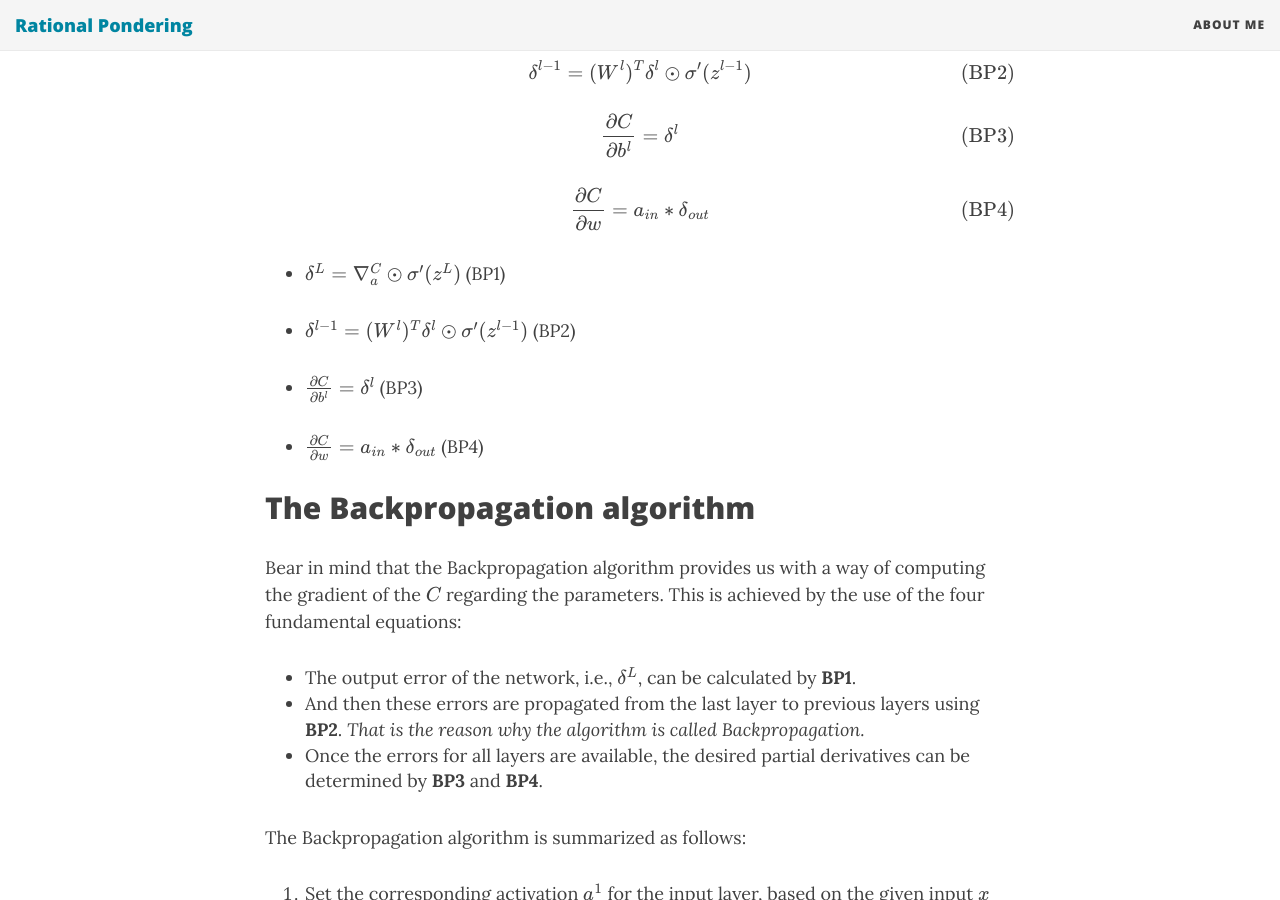
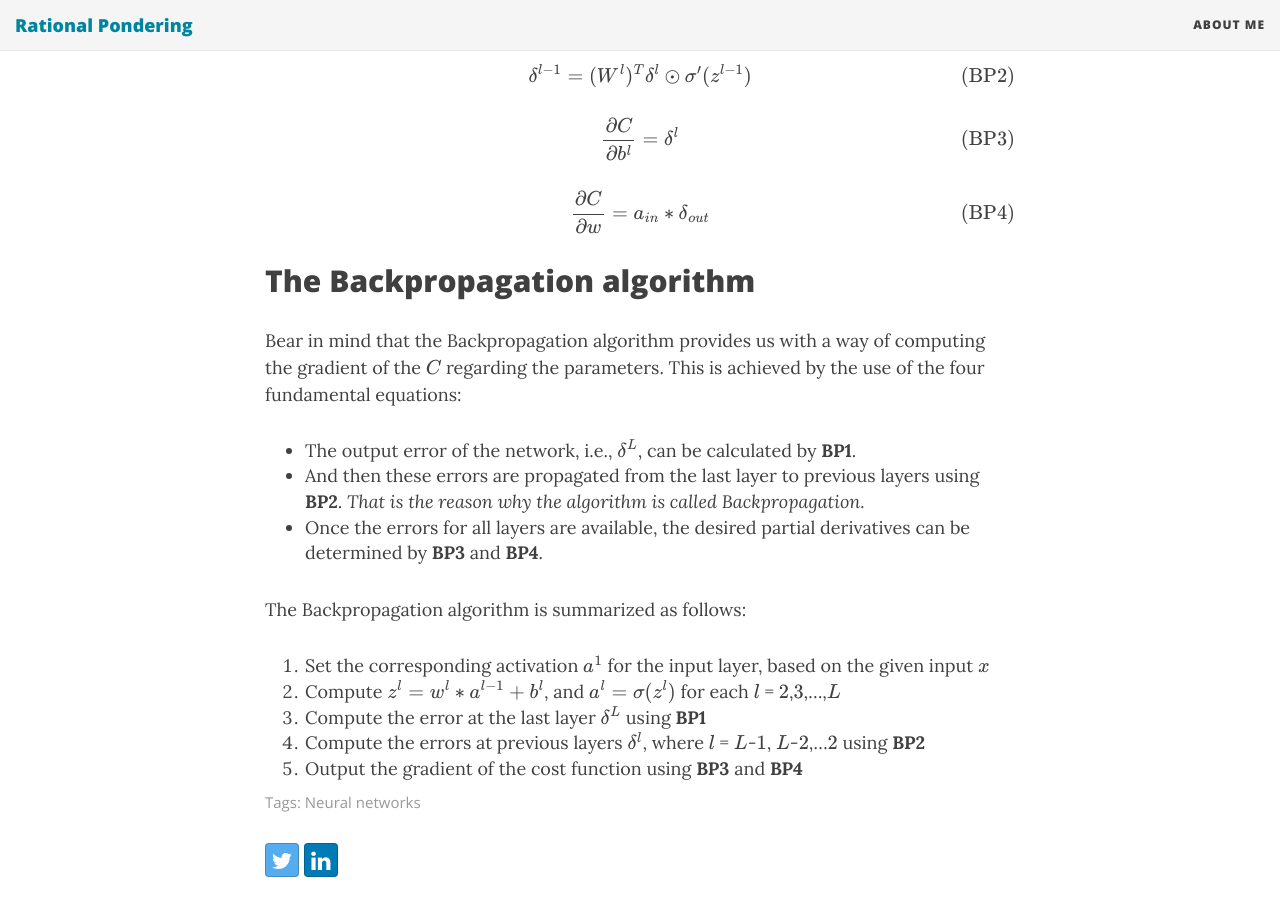
Before and after one commit to const-yield/const-yield.github.io, a Jekyll site: the page built from _posts/2017-06-29-How-the-backpropagation-algorithm-works.md, in a window 1280 px wide and 900 px high, scrolled down 6950 px. Built offline with Jekyll 4.4.1, drawn with Linux system fonts in a browser that asks for light colours; nearby versions of some CDN libraries; formulas are drawn with MathJax 3; some of the changed text lies outside the part shown.

Commit message:
Update 2017-06-29-How-the-backpropagation-algorithm-works.md
minor updates

```diff
--- a/_posts/2017-06-29-How-the-backpropagation-algorithm-works.md
+++ b/_posts/2017-06-29-How-the-backpropagation-algorithm-works.md
@@ -178,7 +178,7 @@ Since $\delta_{j}^{l} \equiv \frac{\partial C}{\partial  z_{j}^{l}}$ (**BP1**) ,
   \end{equation}
 
 
-Due to  $z^{l}_{j} =\sum_{k} w_{j,k}^{l}* a_{k}^{l-1} + b_{j}^{l}$, we have:
+Due to $z_{j}^{l} = \sum_{k} w_{j,k}^{l}* a_{k}^{l-1} + b_{j}^{l}$, we have:
 
 \begin{equation}
 \frac{\partial z_{j}^{l}}{\partial  w_{j,k}^{l}} =  a_{k}^{l-1}
@@ -244,15 +244,6 @@ and their simplified form:
 \end{equation}
 
 
-- $\delta^{L} =  \nabla_{a}^{C} \odot \sigma'(z^{L}) $ (BP1)
-
-- $\delta^{l-1} = (W^{l})^{T} \delta^{l} \odot  \sigma'(z^{l-1}) $ (BP2)
-
-- $\frac{\partial C}{\partial  b^{l}} = \delta^{l}$ (BP3)
-
-- $\frac{\partial C}{\partial  w} = a_{in} * \delta_{out}$ (BP4)
-
-
 The Backpropagation algorithm
 ------------------
 
```
